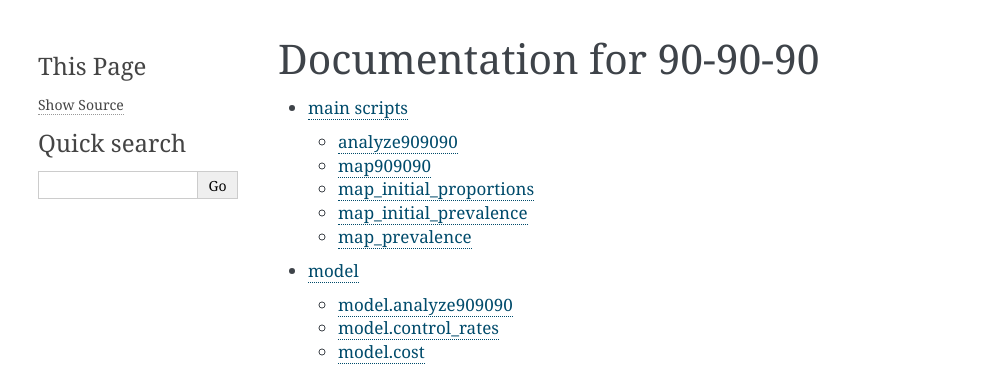
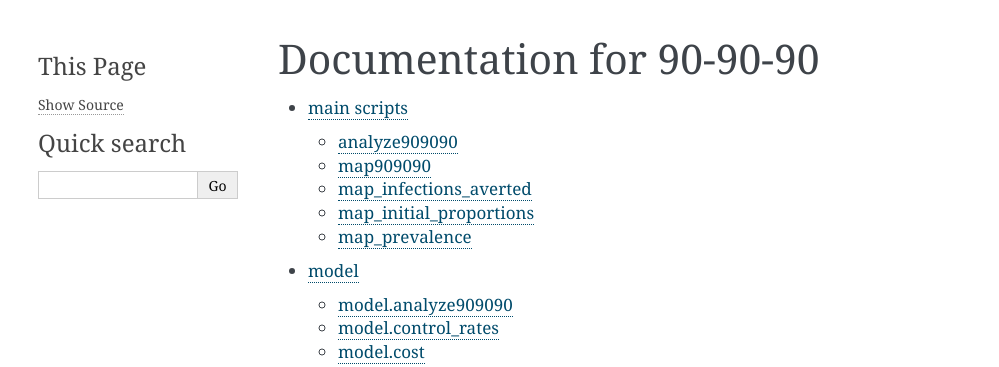
Before and after one commit to janmedlock/HIV-95-vaccine, a Sphinx documentation site: the page built from Codes/docs/source/index.rst, in a window 1280 px wide. Shown: the top 367 px of the page, without its empty margins (142-1141 px from the left). Built offline with Sphinx 7.4.7, drawn with Linux system fonts in a browser that asks for light colours.

Commit message:
Fixed docs.

```diff
--- a/Codes/docs/source/scripts.rst
+++ b/Codes/docs/source/scripts.rst
@@ -10,14 +10,14 @@ map909090
 .. automodule:: map909090
 
 
+map_infections_averted
+-----------------------
+.. automodule:: map_infections_averted
+
 map_initial_proportions
 -----------------------
 .. automodule:: map_initial_proportions
 
-map_initial_prevalence
-----------------------
-.. automodule:: map_initial_prevalence
-
 map_prevalence
 --------------
 .. automodule:: map_prevalence
```
